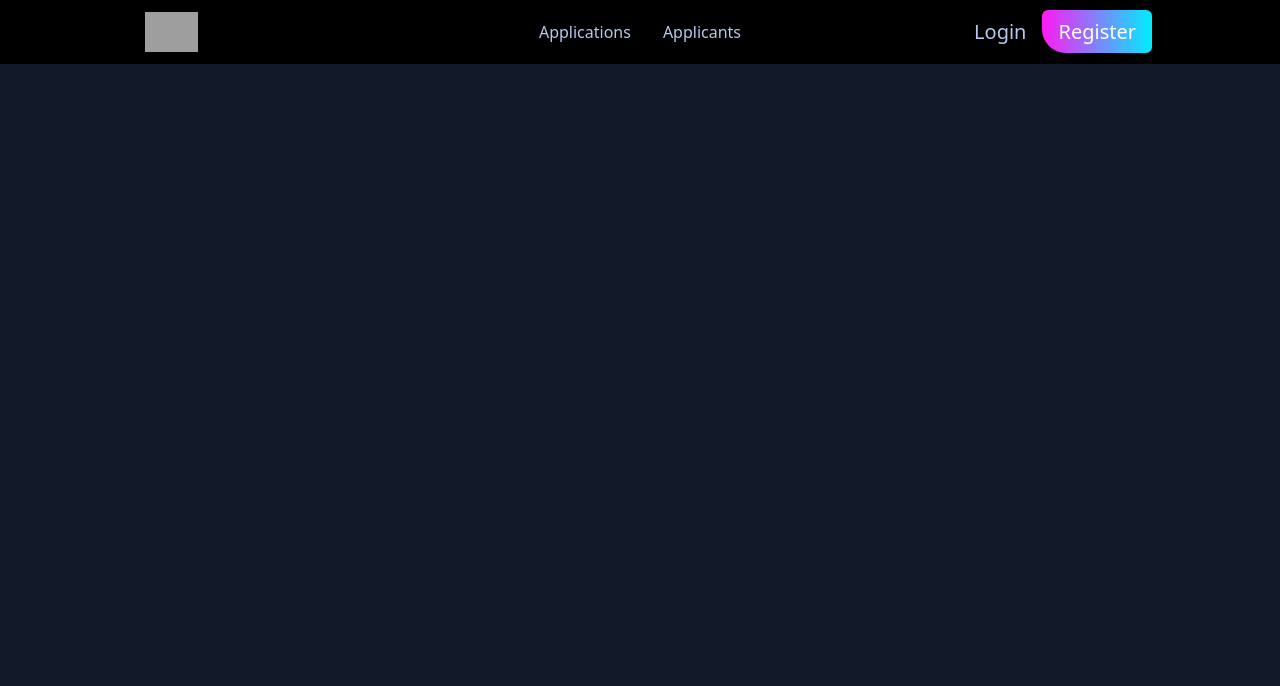
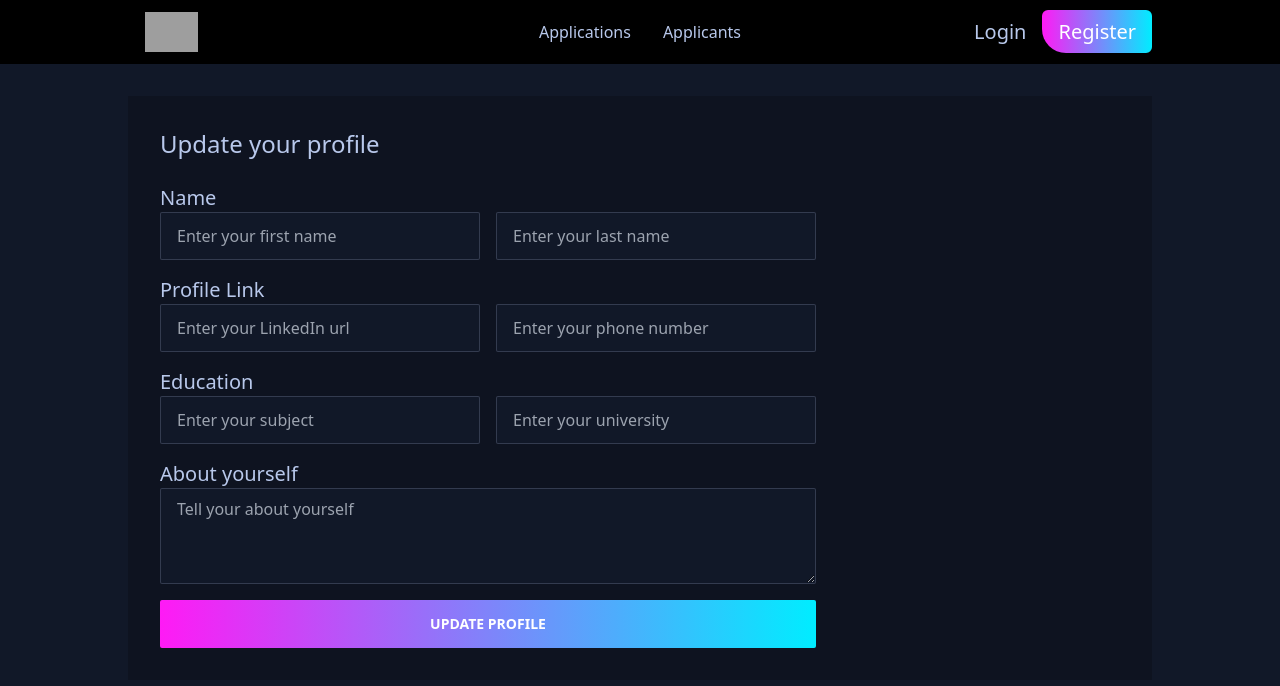
Before and after one commit to imrannaazir/cryptonaukri, a React (Create React App) app: page /student-account in a window 1280 px wide. Shown: the top 686 px of the page. Built offline with nearby package versions, Linux system fonts and the light colour scheme; no server answers; grey boxes are pictures that could not be loaded.

Commit message:
designed  student account

```diff
--- a/src/App.js
+++ b/src/App.js
@@ -10,6 +10,7 @@ import Applicants from './pages/Applicants';
 import FindAJob from './pages/FindAJob';
 import JobDetails from './pages/JobDetails';
 import { Toaster } from 'react-hot-toast';
+import StudentAccount from './pages/StudentAccount';
 
 
 const App = () => {
@@ -26,6 +27,7 @@ const App = () => {
         <Route path='/job-details' element={<JobDetails />} />
         <Route path='/applications' element={<Applications />} />
         <Route path='/applicants' element={<Applicants />} />
+        <Route path='/student-account' element={<StudentAccount />} />
       </Routes>
     </div>
   );
--- a/src/auth/Register.jsx
+++ b/src/auth/Register.jsx
@@ -40,7 +40,7 @@ const Register = () => {
     toast.error(eError.message);
   }
   if (eUser) {
-    navigate("/");
+    navigate("/" + isRadioSelected + "-account");
   }
 
   return (
--- /dev/null
+++ b/src/pages/StudentAccount.jsx
@@ -0,0 +1,197 @@
+import React from "react";
+import { useForm } from "react-hook-form";
+
+const StudentAccount = () => {
+  //hook form
+  const {
+    register,
+    reset,
+    formState: { errors },
+    handleSubmit,
+  } = useForm({ mode: onchange });
+
+  // form handle
+  const onSubmit = async (data) => {
+    console.log(data);
+
+    reset();
+  };
+  return (
+    <div className="flex flex-col items-start p-8 justify-start mt-24 lg:mx-[10%] bg-base-300">
+      <p className="text-2xl mb-6">Update your profile</p>
+      {/* form started */}
+      <form onSubmit={handleSubmit(onSubmit)} className="flex flex-col">
+        {/* name */}
+        <p className="text-xl">Name</p>
+        <div className="lg:flex gap-4">
+          {/* first name */}
+          <div className="form-control ">
+            <input
+              {...register("first_name", {
+                required: {
+                  value: true,
+                  message: "first name is required",
+                },
+              })}
+              type="text"
+              placeholder="Enter your first name"
+              className="input input-bordered w-full max-w-xs lg:w-[350px] rounded-sm"
+            />
+            <label className="label">
+              {errors.first_name?.type === "required" && (
+                <span className="label-text-alt text-error">
+                  {errors.first_name.message}
+                </span>
+              )}
+            </label>
+          </div>
+          {/* last name */}
+          <div className="form-control ">
+            <input
+              {...register("last_name", {
+                required: {
+                  value: true,
+                  message: "last name is required",
+                },
+              })}
+              type="text"
+              placeholder="Enter your last name"
+              className="input input-bordered w-full max-w-xs lg:w-[350px] rounded-sm"
+            />
+            <label className="label">
+              {errors.last_name?.type === "required" && (
+                <span className="label-text-alt text-error">
+                  {errors.last_name.message}
+                </span>
+              )}
+            </label>
+          </div>
+        </div>
+
+        {/* profile link */}
+        <p className="text-xl">Profile Link</p>
+        <div className="lg:flex gap-4">
+          {/* LinkedIn */}
+          <div className="form-control ">
+            <input
+              {...register("linkedin", {
+                required: {
+                  value: true,
+                  message: "LinkedIn url is required",
+                },
+              })}
+              type="text"
+              placeholder="Enter your LinkedIn url"
+              className="input input-bordered w-full max-w-xs lg:w-[350px] rounded-sm"
+            />
+            <label className="label">
+              {errors.linkedin?.type === "required" && (
+                <span className="label-text-alt text-error">
+                  {errors.linkedin.message}
+                </span>
+              )}
+            </label>
+          </div>
+          {/* phone */}
+          <div className="form-control ">
+            <input
+              {...register("phone", {
+                required: {
+                  value: true,
+                  message: "phone number is required",
+                },
+              })}
+              type="text"
+              placeholder="Enter your phone number"
+              className="input input-bordered w-full max-w-xs lg:w-[350px] rounded-sm"
+            />
+            <label className="label">
+              {errors.phone?.type === "required" && (
+                <span className="label-text-alt text-error">
+                  {errors.phone.message}
+                </span>
+              )}
+            </label>
+          </div>
+        </div>
+
+        {/*  */}
+        {/* Education */}
+        <p className="text-xl">Education</p>
+        <div className="lg:flex gap-4">
+          {/* LinkedIn */}
+          <div className="form-control ">
+            <input
+              {...register("subject", {
+                required: {
+                  value: true,
+                  message: "subject is required",
+                },
+              })}
+              type="text"
+              placeholder="Enter your subject"
+              className="input input-bordered w-full max-w-xs lg:w-[350px] rounded-sm"
+            />
+            <label className="label">
+              {errors.subject?.type === "required" && (
+                <span className="label-text-alt text-error">
+                  {errors.subject.message}
+                </span>
+              )}
+            </label>
+          </div>
+          {/* github link */}
+          <div className="form-control ">
+            <input
+              {...register("university", {
+                required: {
+                  value: true,
+                  message: "university is required",
+                },
+              })}
+              type="text"
+              placeholder="Enter your university"
+              className="input input-bordered w-full max-w-xs lg:w-[350px] rounded-sm"
+            />
+            <label className="label">
+              {errors.university?.type === "required" && (
+                <span className="label-text-alt text-error">
+                  {errors.university.message}
+                </span>
+              )}
+            </label>
+          </div>
+        </div>
+
+        {/*  */}
+        <div className="form-control ">
+          <p className="text-xl">About yourself</p>
+          <textarea
+            {...register("about", {
+              required: {
+                value: true,
+                message: "about is required",
+              },
+            })}
+            type="text"
+            placeholder="Tell your about yourself"
+            className="input input-bordered w-full h-24 rounded-sm py-2 "
+          />
+          <label className="label">
+            {errors.about?.type === "required" && (
+              <span className="label-text-alt text-error">
+                {errors.about.message}
+              </span>
+            )}
+          </label>
+        </div>
+
+        <button className="btn rounded-sm bg-gradient-to-r from-primary to-secondary text-white border-0">
+          Update Profile
+        </button>
+      </form>
+    </div>
+  );
+};
+
+export default StudentAccount;
```
Also changed, not shown: steps.js (+5 -5 lines).
